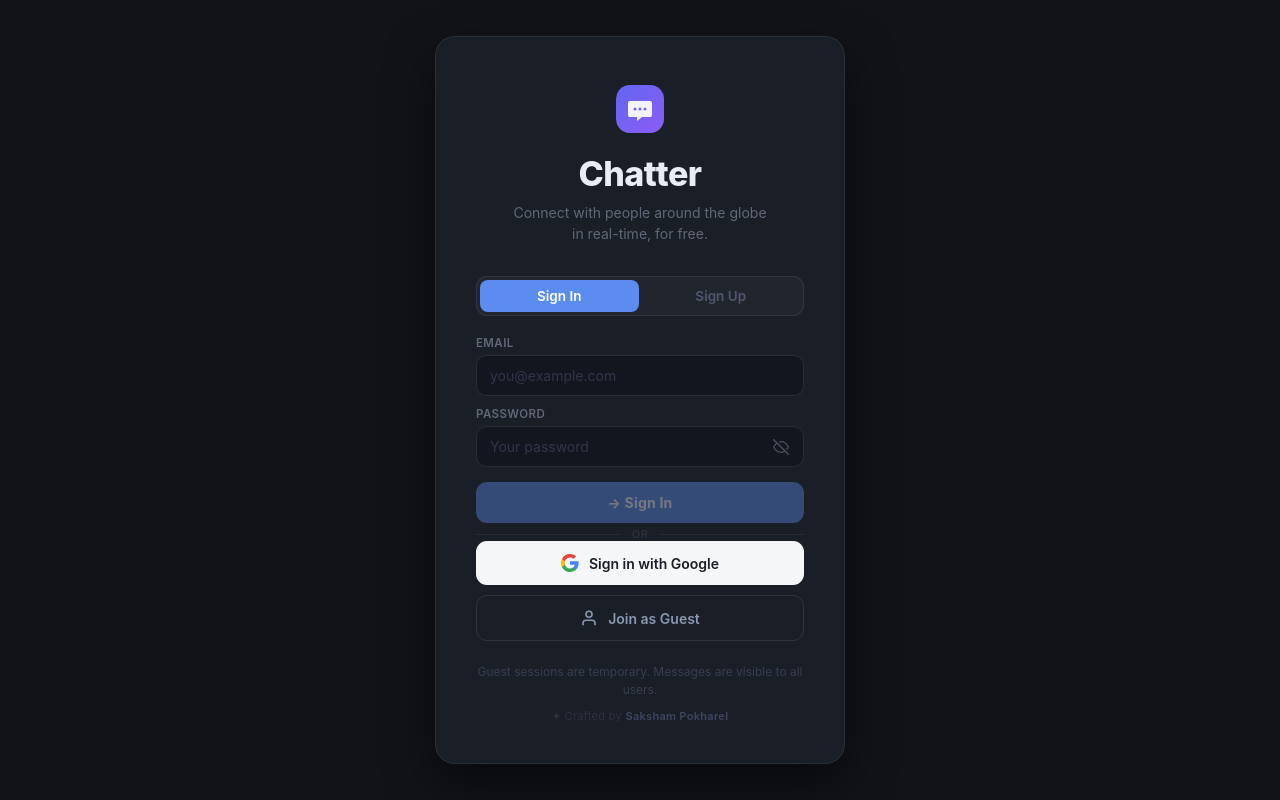
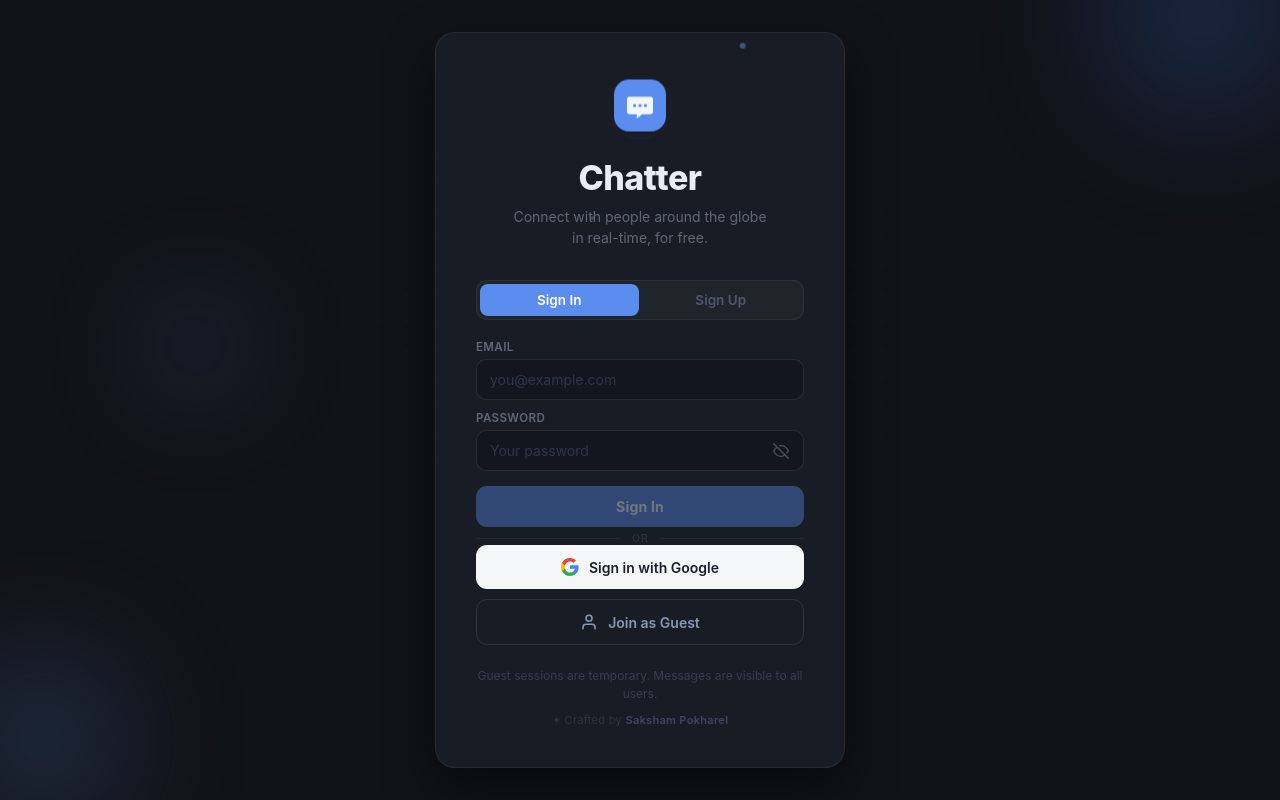
Before and after one commit to sakshampokharel01-beep/Chatter, a React (Vite) app: page / in a window 1280 px wide. Built offline with nearby package versions, Linux system fonts and the light colour scheme; no server answers.

Commit message:
animated auth screen: floating orbs, pulsing logo, dot grid bg

```diff
--- a/src/App.css
+++ b/src/App.css
@@ -84,6 +84,30 @@ body {
 /* ================================================================
    AUTH SCREEN
    ================================================================ */
+
+@keyframes float {
+  0%, 100% { transform: translateY(0px); }
+  50%      { transform: translateY(-6px); }
+}
+
+@keyframes pulse-ring {
+  0%   { transform: scale(0.85); opacity: 0.5; }
+  50%  { transform: scale(1.1); opacity: 0; }
+  100% { transform: scale(0.85); opacity: 0; }
+}
+
+@keyframes orbit {
+  from { transform: rotate(0deg) translateX(120px) rotate(0deg); }
+  to   { transform: rotate(360deg) translateX(120px) rotate(-360deg); }
+}
+
+@keyframes drift {
+  0%, 100% { transform: translate(0, 0); }
+  25%      { transform: translate(30px, -20px); }
+  50%      { transform: translate(-10px, -35px); }
+  75%      { transform: translate(-25px, -10px); }
+}
+
 .auth-screen {
   min-height: 100%;
   display: flex;
@@ -91,26 +115,108 @@ body {
   justify-content: center;
   padding: 24px;
   background: #111318;
+  position: relative;
+  overflow: hidden;
+}
+
+/* Subtle animated dot grid */
+.auth-screen::before {
+  content: '';
+  position: absolute;
+  inset: 0;
+  background-image: radial-gradient(rgba(91, 141, 238, 0.07) 1px, transparent 1px);
+  background-size: 28px 28px;
+  mask-image: radial-gradient(ellipse 50% 60% at 50% 40%, black 20%, transparent 70%);
+  -webkit-mask-image: radial-gradient(ellipse 50% 60% at 50% 40%, black 20%, transparent 70%);
+  pointer-events: none;
+}
+
+/* Floating orbs */
+.auth-orb {
+  position: absolute;
+  border-radius: 50%;
+  pointer-events: none;
+  filter: blur(60px);
+  opacity: 0.35;
+}
+.auth-orb--1 {
+  width: 220px; height: 220px;
+  background: #2a4a88;
+  top: -60px; right: -40px;
+  animation: drift 12s ease-in-out infinite;
+}
+.auth-orb--2 {
+  width: 180px; height: 180px;
+  background: #3a5888;
+  bottom: -50px; left: -30px;
+  animation: drift 15s ease-in-out infinite reverse;
+}
+.auth-orb--3 {
+  width: 100px; height: 100px;
+  background: #5b8dee;
+  top: 40%; left: 10%;
+  animation: drift 10s ease-in-out infinite 2s;
+  opacity: 0.2;
 }
 
 .auth-card {
+  position: relative;
+  z-index: 1;
   width: 100%;
   max-width: 410px;
-  background: #1a1e27;
+  background: rgba(26, 30, 39, 0.92);
+  backdrop-filter: blur(16px);
+  -webkit-backdrop-filter: blur(16px);
   border: 1px solid rgba(255, 255, 255, 0.07);
   border-radius: 20px;
   padding: 48px 40px 40px;
   text-align: center;
   box-shadow: 0 20px 48px rgba(0, 0, 0, 0.5);
-  animation: fadeUp 0.3s ease both;
+  animation: fadeUp 0.4s ease both;
 }
 
+/* ── Animated Logo ── */
 .auth-logo {
   display: inline-flex;
   align-items: center;
   justify-content: center;
-  margin-bottom: 20px;
+  margin-bottom: 22px;
   line-height: 1;
+  position: relative;
+}
+
+.auth-logo-icon {
+  position: relative;
+  z-index: 1;
+  animation: float 3s ease-in-out infinite;
+}
+
+.auth-logo-ring {
+  position: absolute;
+  width: 64px;
+  height: 64px;
+  border-radius: 50%;
+  border: 2px solid rgba(91, 141, 238, 0.2);
+  animation: pulse-ring 2.5s ease-out infinite;
+}
+
+/* Small orbiting dots */
+.auth-logo-dot {
+  position: absolute;
+  width: 6px;
+  height: 6px;
+  border-radius: 50%;
+  background: #5b8dee;
+  opacity: 0.5;
+}
+.auth-logo-dot--1 {
+  animation: orbit 6s linear infinite;
+}
+.auth-logo-dot--2 {
+  animation: orbit 8s linear infinite reverse;
+  background: #80a0d0;
+  width: 4px; height: 4px;
+  opacity: 0.35;
 }
 
 .auth-title {
--- a/src/components/AuthScreen.jsx
+++ b/src/components/AuthScreen.jsx
@@ -146,8 +146,18 @@ export default function AuthScreen() {
   if (step === 'guestName') {
     return (
       <div className="auth-screen">
+        <div className="auth-orb auth-orb--1" />
+        <div className="auth-orb auth-orb--2" />
         <div className="auth-card">
-          <span className="auth-logo" role="img" aria-label="Guest">👤</span>
+          <span className="auth-logo" role="img" aria-label="Guest">
+            <div className="auth-logo-icon">
+              <svg width="44" height="44" viewBox="0 0 24 24" fill="none" stroke="#5b8dee" strokeWidth="1.8" strokeLinecap="round" strokeLinejoin="round">
+                <path d="M20 21v-2a4 4 0 0 0-4-4H8a4 4 0 0 0-4 4v2" />
+                <circle cx="12" cy="7" r="4" />
+              </svg>
+            </div>
+            <span className="auth-logo-ring" />
+          </span>
           <h1 className="auth-title" style={{ fontSize: '28px' }}>Choose a name</h1>
           <p className="auth-subtitle">This is how others will see you in the chat.</p>
           {error && <div className="error-msg" role="alert">{error}</div>}
@@ -169,7 +179,7 @@ export default function AuthScreen() {
           <div className="auth-buttons" style={{ marginTop: '20px' }}>
             <button
               className="btn-google"
-              style={{ background: 'linear-gradient(135deg,#6366f1,#8b5cf6)', color: '#fff' }}
+              style={{ background: '#5b8dee', color: '#fff' }}
               onClick={handleGuestContinue}
               disabled={busy}
             >
@@ -189,21 +199,25 @@ export default function AuthScreen() {
   const isSignUp = mode === 'signup';
   return (
     <div className="auth-screen">
+      {/* Animated background orbs */}
+      <div className="auth-orb auth-orb--1" />
+      <div className="auth-orb auth-orb--2" />
+      <div className="auth-orb auth-orb--3" />
+
       <div className="auth-card">
         <div className="auth-logo" aria-hidden="true">
-          <svg width="48" height="48" viewBox="0 0 48 48" fill="none" xmlns="http://www.w3.org/2000/svg">
-            <rect width="48" height="48" rx="14" fill="url(#logo-grad)"/>
-            <path d="M14 16h20a2 2 0 0 1 2 2v12a2 2 0 0 1-2 2H26l-5 4v-4h-7a2 2 0 0 1-2-2V18a2 2 0 0 1 2-2z" fill="white" fillOpacity="0.92"/>
-            <circle cx="19" cy="24" r="1.5" fill="url(#logo-grad)"/>
-            <circle cx="24" cy="24" r="1.5" fill="url(#logo-grad)"/>
-            <circle cx="29" cy="24" r="1.5" fill="url(#logo-grad)"/>
-            <defs>
-              <linearGradient id="logo-grad" x1="0" y1="0" x2="48" y2="48" gradientUnits="userSpaceOnUse">
-                <stop stopColor="#6366f1"/>
-                <stop offset="1" stopColor="#8b5cf6"/>
-              </linearGradient>
-            </defs>
-          </svg>
+          <div className="auth-logo-icon">
+            <svg width="52" height="52" viewBox="0 0 48 48" fill="none" xmlns="http://www.w3.org/2000/svg">
+              <rect width="48" height="48" rx="14" fill="#5b8dee"/>
+              <path d="M14 16h20a2 2 0 0 1 2 2v12a2 2 0 0 1-2 2H26l-5 4v-4h-7a2 2 0 0 1-2-2V18a2 2 0 0 1 2-2z" fill="white" fillOpacity="0.92"/>
+              <circle cx="19" cy="24" r="1.5" fill="#5b8dee"/>
+              <circle cx="24" cy="24" r="1.5" fill="#5b8dee"/>
+              <circle cx="29" cy="24" r="1.5" fill="#5b8dee"/>
+            </svg>
+          </div>
+          <span className="auth-logo-ring" />
+          <span className="auth-logo-dot auth-logo-dot--1" />
+          <span className="auth-logo-dot auth-logo-dot--2" />
         </div>
         <h1 className="auth-title">Chatter</h1>
         <p className="auth-subtitle">
@@ -305,7 +319,7 @@ export default function AuthScreen() {
           >
             {loading === 'email'
               ? <div className="btn-spinner btn-spinner-light" aria-hidden="true" />
-              : isSignUp ? '🚀 Create Account' : '→ Sign In'}
+              : isSignUp ? 'Create Account' : 'Sign In'}
           </button>
         </form>
 
```
